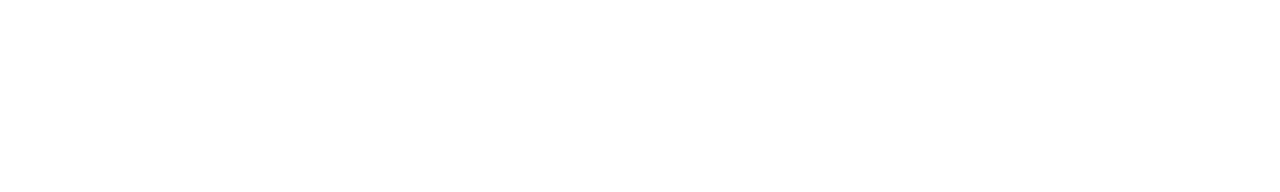
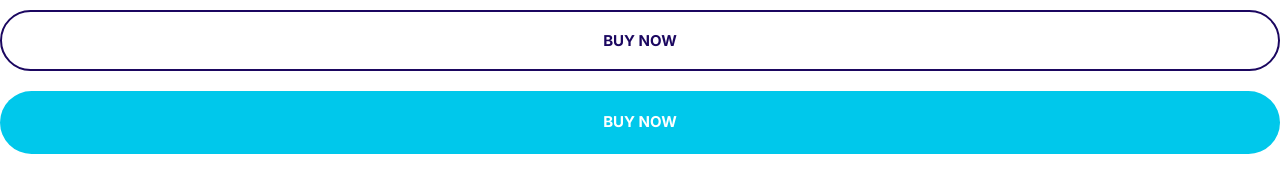
Before and after one commit to BeniaminCazacu/Moshify, a plain HTML site: page index.html in a window 1280 px wide. Drawn offline with Linux system fonts and the light colour scheme.

Commit message:
Build the buttons component.

```diff
--- a/css/styles.css
+++ b/css/styles.css
@@ -4,6 +4,12 @@
   --color-accent: #ff3400;
   --color-headings: #1b0760;
   --color-body: #918ca4;
+}
+
+*,
+*::after,
+*::before {
+  box-sizing: border-box;
 }
 
 /* Typography */
@@ -174,3 +180,67 @@ a {
   justify-content: center;
   align-items: center;
 }
+
+/* Buttons */
+
+.btn {
+  font-size: 1.8rem;
+  font-weight: 600;
+  margin: 1rem 0;
+  text-transform: uppercase;
+  text-align: center;
+  padding: 2rem 3rem;
+  border: 0;
+  border-radius: 40px;
+  cursor: pointer;
+  white-space: nowrap;
+}
+
+.btn--primary {
+  background: var(--color-primary);
+  color: white;
+}
+
+.btn--primary:hover {
+  background: #3a8ffd;
+}
+
+.btn--secondary {
+  background: var(--color-secondary);
+  color: white;
+}
+
+.btn--secondary {
+  background: #00c8eb;
+}
+
+.btn--accent {
+  background: var(--color-accent);
+  color: white;
+}
+
+.btn--accent:hover {
+  background: #ec3000;
+}
+
+.btn--block {
+  width: 100%;
+  display: inline-block;
+}
+
+.btn--outline {
+  background: white;
+  color: var(--color-headings);
+  border: 2px solid var(--color-headings);
+}
+
+.btn--outline:hover {
+  background-color: var(--color-headings);
+  color: white;
+}
+
+@media screen and (min-width: 1024px) {
+  .btn {
+    font-size: 1.5rem;
+  }
+}
--- a/index.html
+++ b/index.html
@@ -13,5 +13,8 @@
     <link rel="stylesheet" href="css/styles.css" />
     <title>Moshify</title>
   </head>
-  <body></body>
+  <body>
+    <button class="btn btn--outline btn--block">Buy Now</button>
+    <a class="btn btn--secondary btn--block" href="#">Buy Now</a>
+  </body>
 </html>
```
Also changed, not shown: components/buttons.html (added, +2 -0 lines).
